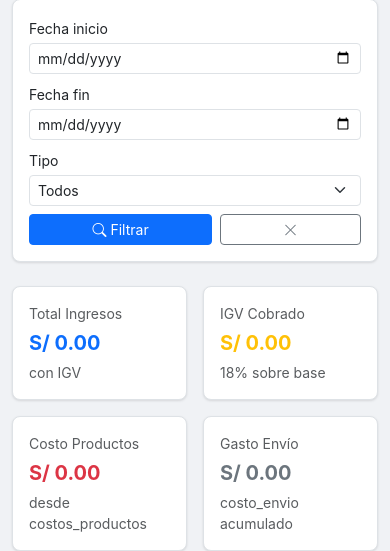
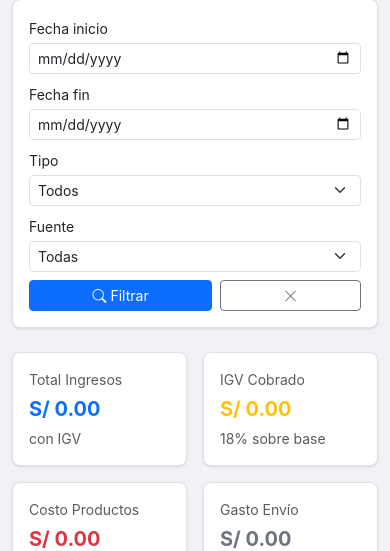
Before and after one commit to mickstmt/ArdavFact, a Python web app: template app/templates/reportes/ganancias.html in a window 390 px wide. Shown: the part 135-686 px from the top of the page. Run offline with Jinja, Linux system fonts and the light colour scheme; the template is opened without the code that fills it, so the values that code supplies are empty; some libraries are stand-ins or nearby versions.

Commit message:
feat: add Fuente filter to ganancias report (WooCommerce/ML/Falabella/Manual)
Filter applies to dashboard view and both Excel exports (consolidado and
detallado). Selected fuente is preserved when downloading reports.

Co-Authored-By: Claude Sonnet 4.6 <noreply@anthropic.com>

```diff
--- a/app/templates/reportes/ganancias.html
+++ b/app/templates/reportes/ganancias.html
@@ -8,11 +8,11 @@
     <p class="text-muted mb-0 small">Desglose IGV · {{ resumen.total_comprobantes }} comprobante(s) en el período</p>
   </div>
   <div class="d-flex gap-2">
-    <a href="{{ url_for('reportes.exportar_ganancias', fecha_ini=fecha_ini, fecha_fin=fecha_fin, tipo=tipo_filtro) }}"
+    <a href="{{ url_for('reportes.exportar_ganancias', fecha_ini=fecha_ini, fecha_fin=fecha_fin, tipo=tipo_filtro, fuente=fuente_filtro) }}"
        class="btn btn-success btn-sm rounded-pill">
       <i class="bi bi-file-earmark-excel-fill me-1"></i>Consolidado
     </a>
-    <a href="{{ url_for('reportes.exportar_ganancias_detallado', fecha_ini=fecha_ini, fecha_fin=fecha_fin, tipo=tipo_filtro) }}"
+    <a href="{{ url_for('reportes.exportar_ganancias_detallado', fecha_ini=fecha_ini, fecha_fin=fecha_fin, tipo=tipo_filtro, fuente=fuente_filtro) }}"
        class="btn btn-outline-success btn-sm rounded-pill">
       <i class="bi bi-table me-1"></i>Detallado
     </a>
@@ -30,7 +30,7 @@
       <label class="form-label small mb-1">Fecha fin</label>
       <input type="date" name="fecha_fin" value="{{ fecha_fin }}" class="form-control form-control-sm">
     </div>
-    <div class="col-md-3">
+    <div class="col-md-2">
       <label class="form-label small mb-1">Tipo</label>
       <select name="tipo" class="form-select form-select-sm">
         <option value="">Todos</option>
@@ -38,7 +38,17 @@
         <option value="BOLETA"  {{ 'selected' if tipo_filtro == 'BOLETA'  }}>Boletas</option>
       </select>
     </div>
-    <div class="col-md-3 d-flex gap-2">
+    <div class="col-md-2">
+      <label class="form-label small mb-1">Fuente</label>
+      <select name="fuente" class="form-select form-select-sm">
+        <option value="">Todas</option>
+        <option value="WooCommerce"  {{ 'selected' if fuente_filtro == 'WooCommerce'  }}>WooCommerce</option>
+        <option value="MercadoLibre" {{ 'selected' if fuente_filtro == 'MercadoLibre' }}>MercadoLibre</option>
+        <option value="Falabella"    {{ 'selected' if fuente_filtro == 'Falabella'    }}>Falabella</option>
+        <option value="Manual"       {{ 'selected' if fuente_filtro == 'Manual'       }}>Manual</option>
+      </select>
+    </div>
+    <div class="col-md-2 d-flex gap-2">
       <button type="submit" class="btn btn-primary btn-sm flex-fill">
         <i class="bi bi-search me-1"></i>Filtrar
       </button>
```
Also changed, not shown: app/blueprints/reportes/routes.py (+36 -7 lines).
